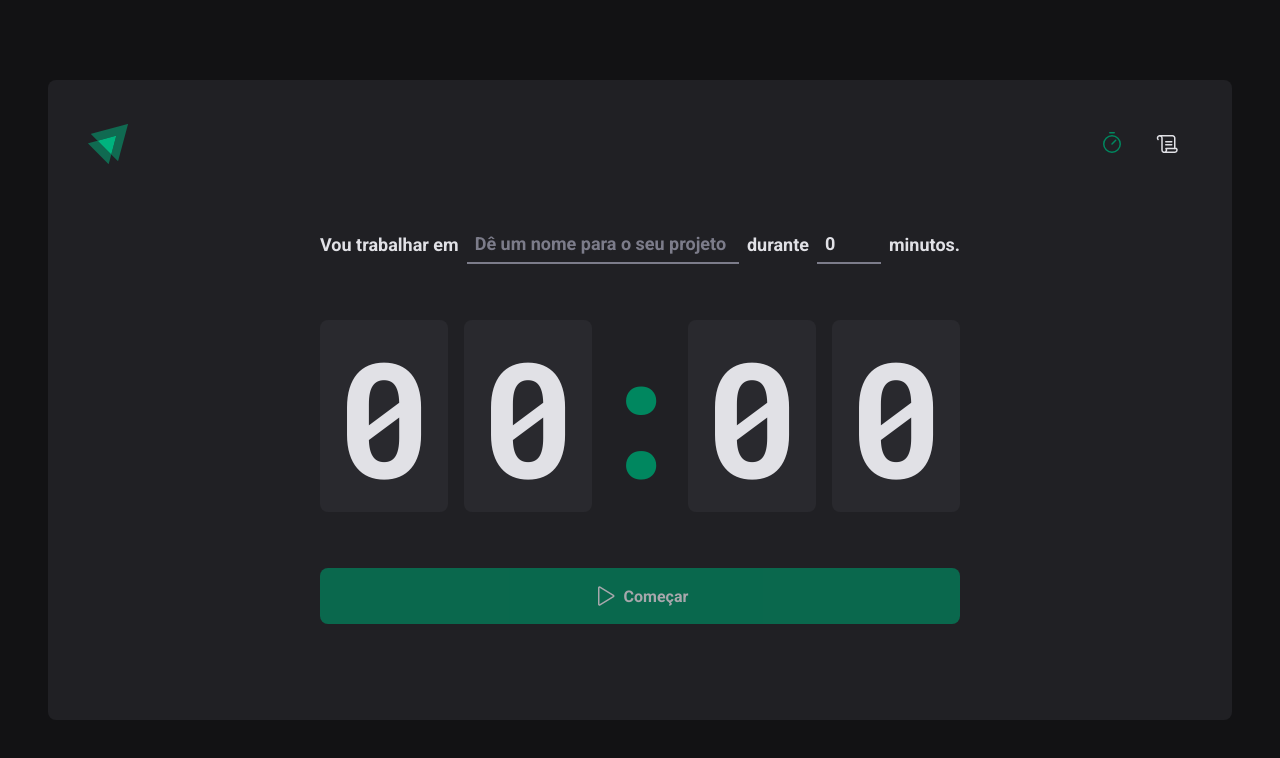
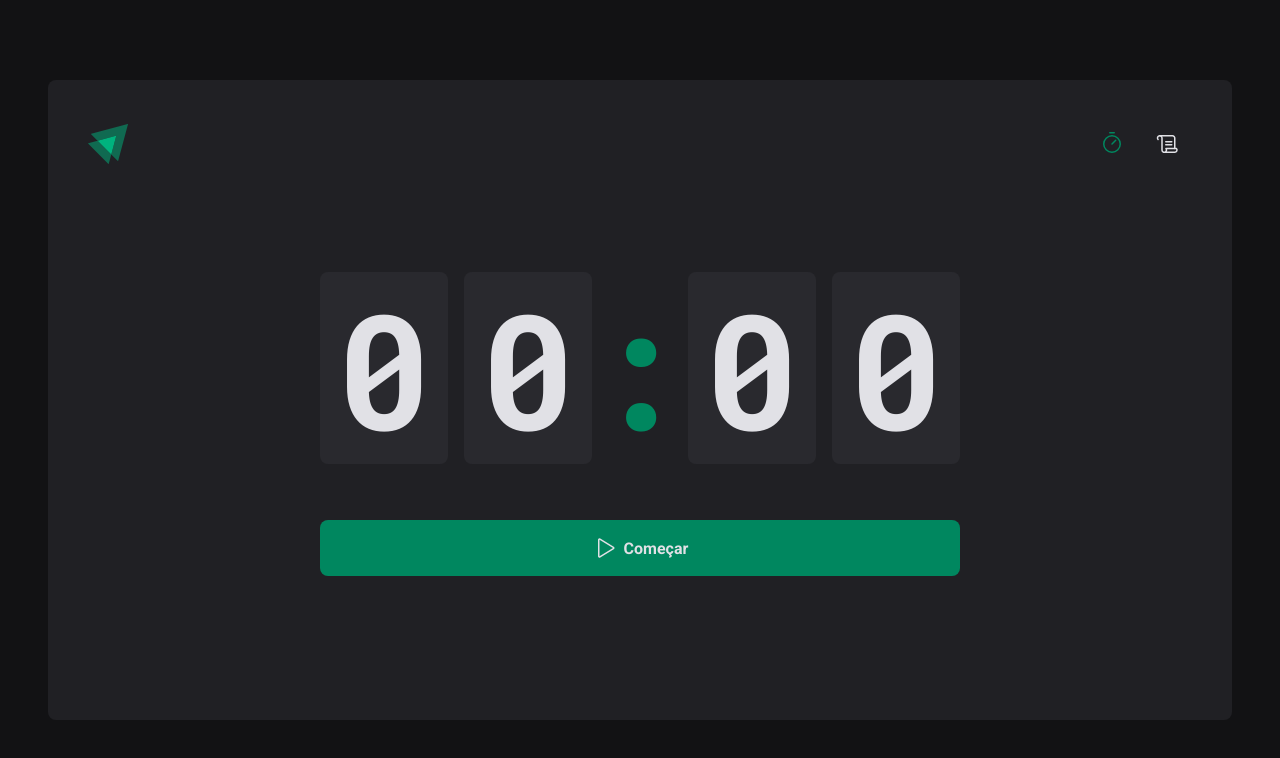
Before and after one commit to devwagnerdw/ignite-timer, a React (Vite) app: page / in a window 1280 px wide. Shown: the top 758 px of the page. Built offline with nearby package versions, Linux system fonts and the light colour scheme.

Commit message:
converting to context

```diff
--- /dev/null
+++ b/src/pages/Home/components/Countdown/index.tsx
@@ -0,0 +1,60 @@
+import { differenceInSeconds } from 'date-fns'
+import { useContext, useEffect, useState } from 'react'
+import { CyclesContext } from '../../'
+import { CountdownContainer, Separator } from './styles'
+
+export function Countdown() {
+  const { activeCycle, activeCycleId, markCurrentCycleAsFinished } =
+    useContext(CyclesContext)
+  const [amountSecondsPassed, setAmountSecondsPassed] = useState(0)
+
+  const totalSeconds = activeCycle ? activeCycle.minutesAmount * 60 : 0
+
+  useEffect(() => {
+    let interval: number
+    if (activeCycle) {
+      interval = setInterval(() => {
+        const secondsDifference = differenceInSeconds(
+          new Date(),
+          activeCycle.startDate,
+        )
+
+        if (secondsDifference >= totalSeconds) {
+          markCurrentCycleAsFinished()
+
+          setAmountSecondsPassed(totalSeconds)
+          clearInterval(interval)
+        } else {
+          setAmountSecondsPassed(secondsDifference)
+        }
+      }, 1000)
+    }
+    return () => {
+      clearInterval(interval)
+    }
+  }, [activeCycle, totalSeconds, activeCycleId, markCurrentCycleAsFinished])
+
+  const currentSeconds = activeCycle ? totalSeconds - amountSecondsPassed : 0
+
+  const minutesAmount = Math.floor(currentSeconds / 60)
+  const secondsAmount = currentSeconds % 60
+
+  const minutes = String(minutesAmount).padStart(2, '0')
+  const seconds = String(secondsAmount).padStart(2, '0')
+
+  useEffect(() => {
+    if (activeCycle) {
+      document.title = `${minutes}:${seconds}`
+    }
+  }, [minutes, seconds, activeCycle])
+
+  return (
+    <CountdownContainer>
+      <span>{minutes[0]}</span>
+      <span>{minutes[1]}</span>
+      <Separator>:</Separator>
+      <span>{seconds[0]}</span>
+      <span>{seconds[1]}</span>
+    </CountdownContainer>
+  )
+}
--- /dev/null
+++ b/src/pages/Home/components/Countdown/styles.ts
@@ -0,0 +1,23 @@
+import styled from 'styled-components'
+
+export const CountdownContainer = styled.div`
+  font-family: 'Roboto Mono', monospace;
+  font-size: 10rem;
+  line-height: 8rem;
+  color: ${(props) => props.theme['gray-100']};
+  display: flex;
+  gap: 1rem;
+  span {
+    background: ${(props) => props.theme['gray-700']};
+    padding: 2rem 1rem;
+    border-radius: 8px;
+  }
+`
+export const Separator = styled.div`
+  padding: 2rem 0;
+  color: ${(props) => props.theme['green-500']};
+  width: 4rem;
+  overflow: hidden;
+  display: flex;
+  justify-content: center;
+`
--- /dev/null
+++ b/src/pages/Home/components/NewCycleForm/index.tsx
@@ -0,0 +1,55 @@
+import { FormContainer, MinutesAmountInput, TaskInput } from './styles'
+import * as zod from 'zod'
+import { useForm } from 'react-hook-form'
+import { zodResolver } from '@hookform/resolvers/zod'
+
+const newCycleFormValidationSchema = zod.object({
+  task: zod.string().min(1, 'Informe a tarefa'),
+  minutesAmount: zod
+    .number()
+    .min(5, 'O ciclo precisa ser de no mínimo 5 minutos.')
+    .max(60, 'O ciclo precisa ser de no máximo 60 minutos.'),
+})
+
+type NewCycleFormData = zod.infer<typeof newCycleFormValidationSchema>
+
+export function NewCycleForm() {
+  const { register, handleSubmit, watch, reset } = useForm<NewCycleFormData>({
+    resolver: zodResolver(newCycleFormValidationSchema),
+    defaultValues: {
+      task: '',
+      minutesAmount: 0,
+    },
+  })
+
+  return (
+    <FormContainer>
+      <label htmlFor="task">Vou trabalhar em</label>
+      <TaskInput
+        id="task"
+        list="task-suggestions"
+        placeholder="Dê um nome para o seu projeto"
+        disabled={!!activeCycle}
+        {...register('task')}
+      />
+      <datalist id="task-suggestions">
+        <option value="Projeto 1" />
+        <option value="Projeto 2" />
+        <option value="Projeto 3" />
+        <option value="Banana" />
+      </datalist>
+      <label htmlFor="minutesAmount">durante</label>
+      <MinutesAmountInput
+        type="number"
+        id="minutesAmount"
+        placeholder="00"
+        step={5}
+        min={5}
+        max={60}
+        disabled={!!activeCycle}
+        {...register('minutesAmount', { valueAsNumber: true })}
+      />
+      <span>minutos.</span>
+    </FormContainer>
+  )
+}
--- /dev/null
+++ b/src/pages/Home/components/NewCycleForm/styles.ts
@@ -0,0 +1,42 @@
+import styled from 'styled-components'
+
+export const FormContainer = styled.div`
+  width: 100%;
+  display: flex;
+  align-items: center;
+  justify-content: center;
+  gap: 0.5rem;
+  color: ${(props) => props.theme['gray-100']};
+  font-size: 1.125rem;
+  font-weight: bold;
+  flex-wrap: wrap;
+`
+
+const BaseInput = styled.input`
+  background: transparent;
+  height: 2.5rem;
+  border: 0;
+  border-bottom: 2px solid ${(props) => props.theme['gray-500']};
+  font-weight: bold;
+  font-size: 1.125rem;
+  padding: 0 0.5rem;
+  color: ${(props) => props.theme['gray-100']};
+  &:focus {
+    box-shadow: none;
+    border-color: ${(props) => props.theme['green-500']};
+  }
+  &::placeholder {
+    color: ${(props) => props.theme['gray-500']};
+  }
+`
+
+export const TaskInput = styled(BaseInput)`
+  flex: 1;
+  &::-webkit-calendar-picker-indicator {
+    display: none !important;
+  }
+`
+
+export const MinutesAmountInput = styled(BaseInput)`
+  width: 4rem;
+`
--- a/src/pages/Home/index.tsx
+++ b/src/pages/Home/index.tsx
@@ -1,27 +1,18 @@
-import { HandPalm, Play } from 'phosphor-react'
 import { useForm } from 'react-hook-form'
 import { zodResolver } from '@hookform/resolvers/zod'
 import * as zod from 'zod'
-import { useEffect, useState } from 'react'
+import { createContext, useEffect, useState } from 'react'
 import { differenceInSeconds } from 'date-fns'
+
 import {
-  CountdownContainer,
-  FormContainer,
   HomeContainer,
-  MinutesAmountInput,
-  Separator,
   StartCountdownButton,
   StopCountdownButton,
-  TaskInput,
 } from './styles'
-const newCycleFormValidationSchema = zod.object({
-  task: zod.string().min(1, 'Informe a tarefa'),
-  minutesAmount: zod
-    .number()
-    .min(1, 'O ciclo precisa ser de no mínimo 5 minutos.')
-    .max(60, 'O ciclo precisa ser de no máximo 60 minutos.'),
-})
-type NewCycleFormData = zod.infer<typeof newCycleFormValidationSchema>
+
+import { NewCycleForm } from './components/NewCycleForm'
+import { Countdown } from './components/Countdown'
+import { HandPalm, Play } from 'phosphor-react'
 interface Cycle {
   id: string
   task: string
@@ -31,33 +22,21 @@ interface Cycle {
   finishedDate?: Date
 }
 
+interface CyclesContextType {
+  activeCycle: Cycle | undefined
+  activeCycleId: string | null
+  markCurrentCycleAsFinished: () => void
+}
+
+export const CyclesContext = createContext({} as CyclesContextType)
+
 export function Home() {
   const [cycles, setCycles] = useState<Cycle[]>([])
   const [activeCycleId, setActiveCycleId] = useState<string | null>(null)
-  const [amountSecondsPassed, setAmountSecondsPassed] = useState(0)
-  const { register, handleSubmit, watch, reset } = useForm<NewCycleFormData>({
-    resolver: zodResolver(newCycleFormValidationSchema),
-    defaultValues: {
-      task: '',
-      minutesAmount: 0,
-    },
-  })
 
   const activeCycle = cycles.find((cycle) => cycle.id === activeCycleId)
 
-  const totalSeconds = activeCycle ? activeCycle.minutesAmount * 60 : 0
-
-  useEffect(() => {
-    let interval: number
-
-    if (activeCycle) {
-      interval = setInterval(() => {
-        const secondsDifference = differenceInSeconds(
-          new Date(),
-          activeCycle.startDate,
-        )
-
-        if (secondsDifference >= totalSeconds) {
+  function markCurrentCycleAsFinished() {
     setCycles((state) =>
       state.map((cycle) => {
         if (cycle.id === activeCycleId) {
@@ -67,33 +46,24 @@ export function Home() {
         }
       }),
     )
-
-          setAmountSecondsPassed(totalSeconds)
-          clearInterval(interval)
-        } else {
-          setAmountSecondsPassed(secondsDifference)
-        }
-      }, 1000)
   }
 
-    return () => {
-      clearInterval(interval)
-    }
-  }, [activeCycle, totalSeconds, activeCycleId])
+  // function handleCreateNewCycle(data: NewCycleFormData) {
+  //   const id = String(new Date().getTime())
 
-  function handleCreateNewCycle(data: NewCycleFormData) {
-    const id = String(new Date().getTime())
-    const newCycle: Cycle = {
-      id,
-      task: data.task,
-      minutesAmount: data.minutesAmount,
-      startDate: new Date(),
-    }
-    setCycles((state) => [...state, newCycle])
-    setActiveCycleId(id)
-    setAmountSecondsPassed(0)
-    reset()
-  }
+  //   const newCycle: Cycle = {
+  //     id,
+  //     task: data.task,
+  //     minutesAmount: data.minutesAmount,
+  //     startDate: new Date(),
+  //   }
+
+  //   setCycles((state) => [...state, newCycle])
+  //   setActiveCycleId(id)
+  //   setAmountSecondsPassed(0)
+
+  //   reset()
+  // }
 
   function handleInterruptCycle() {
     setCycles((state) =>
@@ -108,65 +78,26 @@ export function Home() {
     setActiveCycleId(null)
   }
 
-  const currentSeconds = activeCycle ? totalSeconds - amountSecondsPassed : 0
-
-  const minutesAmount = Math.floor(currentSeconds / 60)
-  const secondsAmount = currentSeconds % 60
-  const minutes = String(minutesAmount).padStart(2, '0')
-  const seconds = String(secondsAmount).padStart(2, '0')
-  useEffect(() => {
-    if (activeCycle) {
-      document.title = `${minutes}:${seconds}`
-    }
-  }, [minutes, seconds, activeCycle])
-  const task = watch('task')
-  const isSubmitDisable = !task
+  // const task = watch('task')
+  // const isSubmitDisable = !task
 
   return (
     <HomeContainer>
-      <form onSubmit={handleSubmit(handleCreateNewCycle)}>
-        <FormContainer>
-          <label htmlFor="task">Vou trabalhar em</label>
-          <TaskInput
-            id="task"
-            list="task-suggestions"
-            placeholder="Dê um nome para o seu projeto"
-            disabled={!!activeCycle}
-            {...register('task')}
-          />
-          <datalist id="task-suggestions">
-            <option value="Projeto 1" />
-            <option value="Projeto 2" />
-            <option value="Projeto 3" />
-            <option value="Banana" />
-          </datalist>
-          <label htmlFor="minutesAmount">durante</label>
-          <MinutesAmountInput
-            type="number"
-            id="minutesAmount"
-            placeholder="00"
-            step={5}
-            min={1}
-            max={60}
-            disabled={!!activeCycle}
-            {...register('minutesAmount', { valueAsNumber: true })}
-          />
-          <span>minutos.</span>
-        </FormContainer>
-        <CountdownContainer>
-          <span>{minutes[0]}</span>
-          <span>{minutes[1]}</span>
-          <Separator>:</Separator>
-          <span>{seconds[0]}</span>
-          <span>{seconds[1]}</span>
-        </CountdownContainer>
+      <form /* onSubmit={handleSubmit(handleCreateNewCycle)} */>
+        <CyclesContext.Provider
+          value={{ activeCycle, activeCycleId, markCurrentCycleAsFinished }}
+        >
+          {/* <NewCycleForm /> */}
+          <Countdown />
+        </CyclesContext.Provider>
+
         {activeCycle ? (
           <StopCountdownButton onClick={handleInterruptCycle} type="button">
             <HandPalm size={24} />
             Interromper
           </StopCountdownButton>
         ) : (
-          <StartCountdownButton disabled={isSubmitDisable} type="submit">
+          <StartCountdownButton /* disabled={isSubmitDisable} */ type="submit">
             <Play size={24} />
             Começar
           </StartCountdownButton>
--- a/src/pages/Home/styles.ts
+++ b/src/pages/Home/styles.ts
@@ -2,6 +2,7 @@ import styled from 'styled-components'
 
 export const HomeContainer = styled.main`
   flex: 1;
+
   display: flex;
   flex-direction: column;
   align-items: center;
@@ -15,74 +16,6 @@ export const HomeContainer = styled.main`
   }
 `
 
-export const FormContainer = styled.div`
-  width: 100%;
-  display: flex;
-  align-items: center;
-  justify-content: center;
-  gap: 0.5rem;
-  color: ${(props) => props.theme['gray-100']};
-  font-size: 1.125rem;
-  font-weight: bold;
-  flex-wrap: wrap;
-`
-
-const BaseInput = styled.input`
-  background: transparent;
-  height: 2.5rem;
-  border: 0;
-  border-bottom: 2px solid ${(props) => props.theme['gray-500']};
-  font-weight: bold;
-  font-size: 1.125rem;
-  padding: 0 0.5rem;
-  color: ${(props) => props.theme['gray-100']};
-
-  &:focus {
-    box-shadow: none;
-    border-color: ${(props) => props.theme['green-500']};
-  }
-
-  &::placeholder {
-    color: ${(props) => props.theme['gray-500']};
-  }
-`
-
-export const TaskInput = styled(BaseInput)`
-  flex: 1;
-  &::-webkit-calendar-picker-indicator {
-    display: none !important;
-  }
-`
-
-export const MinutesAmountInput = styled(BaseInput)`
-  width: 4rem;
-`
-
-export const CountdownContainer = styled.div`
-  font-family: 'roboto Mono', monospace;
-  font-size: 10rem;
-  line-height: 8rem;
-  color: ${(props) => props.theme['gray-100']};
-
-  display: flex;
-  gap: 1rem;
-
-  span {
-    background: ${(props) => props.theme['gray-700']};
-    padding: 2rem 1rem;
-    border-radius: 8px;
-  }
-`
-export const Separator = styled.div`
-  padding: 2rem 0;
-  color: ${(props) => props.theme['green-500']};
-
-  width: 4rem;
-  overflow: hidden;
-  display: flex;
-  justify-content: center;
-`
-
 export const BaseCountdownButton = styled.button`
   width: 100%;
   border: 0;
@@ -92,7 +25,6 @@ export const BaseCountdownButton = styled.button`
   display: flex;
   align-items: center;
   justify-content: center;
-
   color: ${(props) => props.theme['gray-100']};
 
   gap: 0.5rem;
@@ -113,7 +45,6 @@ export const StartCountdownButton = styled(BaseCountdownButton)`
     background: ${(props) => props.theme['green-700']};
   }
 `
-
 export const StopCountdownButton = styled(BaseCountdownButton)`
   background: ${(props) => props.theme['red-500']};
   &:not(:disabled):hover {
```
Also changed, not shown: src/App.tsx (+4 -5 lines). Lines whose indentation alone changed are shown as unchanged.
